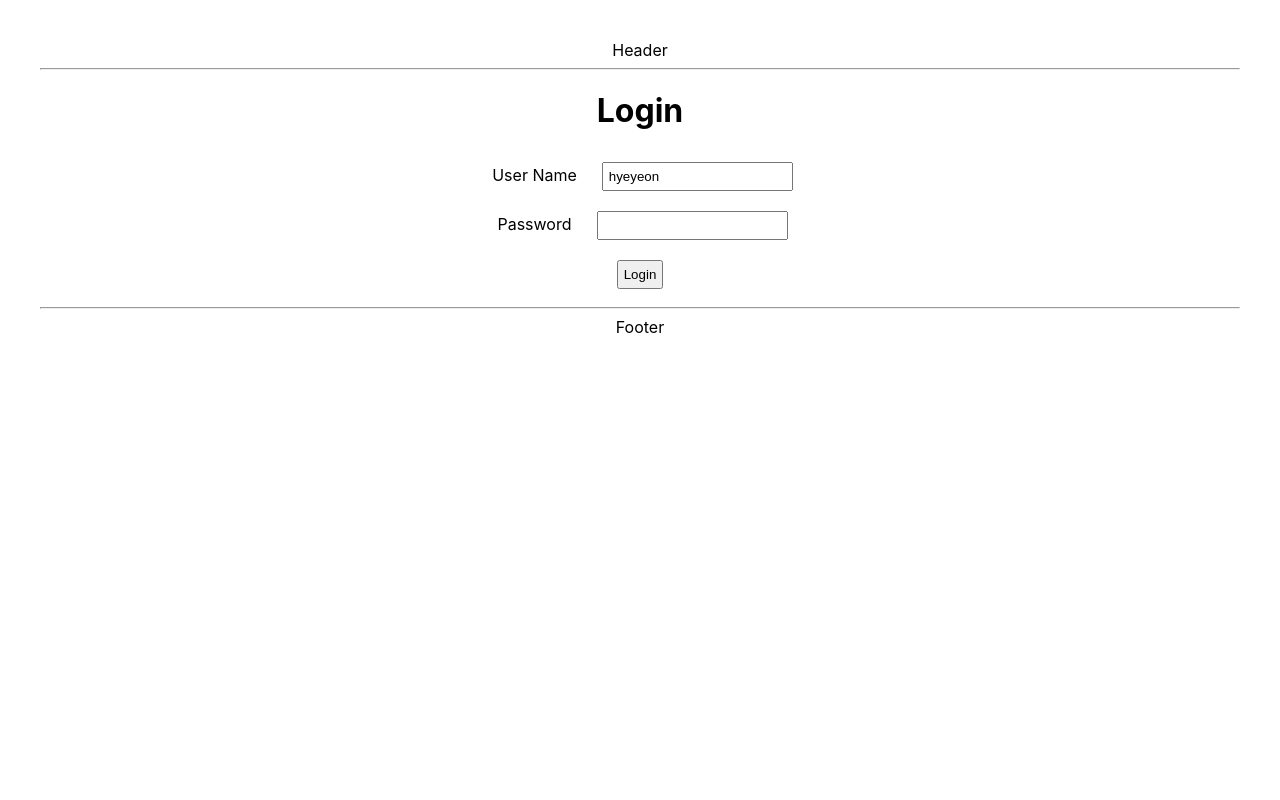
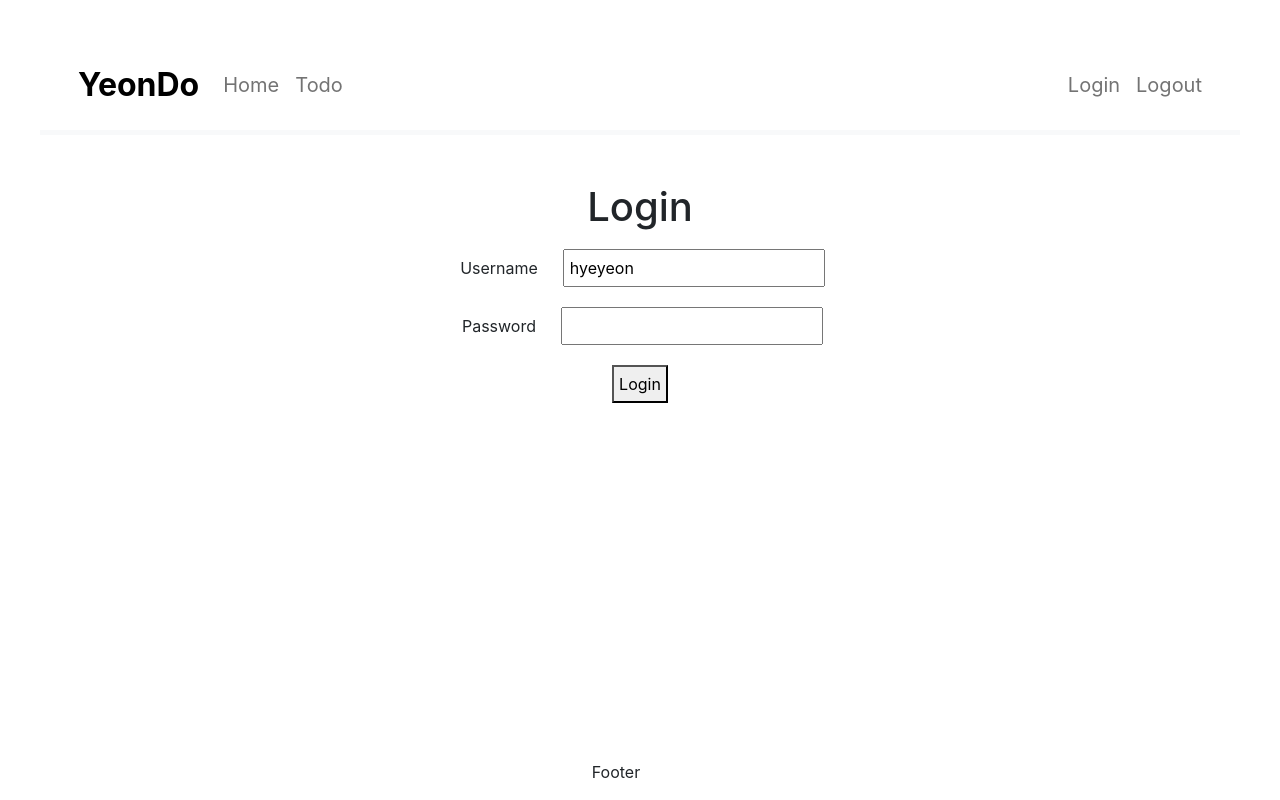
Before and after one commit to Hyeyeon-Ko/todo-frontend, a React (Create React App) app: page / in a window 1280 px wide. Built offline with nearby package versions, Linux system fonts and the light colour scheme.

Commit message:
Header, Footer에 bootstrap 적용

```diff
--- a/package.json
+++ b/package.json
@@ -6,7 +6,9 @@
     "@testing-library/jest-dom": "^5.17.0",
     "@testing-library/react": "^13.4.0",
     "@testing-library/user-event": "^13.5.0",
+    "bootstrap": "^5.3.1",
     "react": "^18.2.0",
+    "react-bootstrap": "^2.9.1",
     "react-dom": "^18.2.0",
     "react-router-dom": "^6.21.0",
     "react-scripts": "5.0.1",
--- a/public/index.html
+++ b/public/index.html
@@ -24,6 +24,12 @@
       work correctly both with client-side routing and a non-root public URL.
       Learn how to configure a non-root public URL by running `npm run build`.
     -->
+    <link
+      rel="stylesheet"
+      href="https://cdn.jsdelivr.net/npm/bootstrap@5.2.3/dist/css/bootstrap.min.css"
+      integrity="sha384-rbsA2VBKQhggwzxH7pPCaAqO46MgnOM80zW1RWuH61DGLwZJEdK2Kadq2F9CUG65"
+      crossorigin="anonymous"
+    />
     <title>Todo App</title>
   </head>
   <body>
--- a/src/components/todo/TodoApp.css
+++ b/src/components/todo/TodoApp.css
@@ -2,3 +2,10 @@ label, input, button{
     margin: 10px;
     padding: 5px;
 }
+
+footer {
+    bottom: 0;
+    position: absolute;
+    width: 90%;
+    height: 40px;
+}
--- a/src/components/todo/TodoApp.jsx
+++ b/src/components/todo/TodoApp.jsx
@@ -5,18 +5,18 @@ import { useState } from 'react'
 export default function TodoApp(){
     return(
         <div className="TodoApp">
-            <HeaderComponent/>
             <BrowserRouter>
+                <HeaderComponent/>
                 <Routes>
                     <Route path='/' element={<LoginComponent/>}/>
                     <Route path='/login' element={<LoginComponent/>}/>
                     <Route path='/welcome/:username' element={<WelcomeComponent/>}/>
-                    <Route path='/todos' element={<ListTodosComponent/>}/>
+                    <Route path='/todo' element={<ListTodoComponent/>}/>
                     <Route path='/logout' element={<LogoutComponent/>}/>
                     <Route path='/*' element={<ErrorComponent/>}/>
                 </Routes>
+                <FooterComponent/>
             </BrowserRouter>
-            <FooterComponent/>
         </div>
     )
 }
@@ -58,7 +58,7 @@ function LoginComponent(){
             {showError && <div className="errorMessage">인증 실패. 자격 증명(credential)을 확인하세요.</div>}
             <div className="loginForm">
                 <div>
-                    <label>User Name</label>
+                    <label>Username</label>
                     <input type="text" name="username" value={username} onChange={handleUsernameChange}/>
                 </div>
                 <div>
@@ -81,7 +81,7 @@ function WelcomeComponent(){
         <div className="Welcome">
             <h1>Welcome! {username}</h1>
             <div>
-                <Link to="/todos">할 일 목록으로 이동</Link>
+                <Link to="/todo">할 일 목록으로 이동</Link>
             </div>
         </div>
     )
@@ -98,7 +98,7 @@ function ErrorComponent(){
     )
 }
 
-function ListTodosComponent(){
+function ListTodoComponent(){
 
     const today = new Date();
     const targetDate = new Date(today.getFullYear()+12, today.getMonth(), today.getDay());
@@ -110,10 +110,10 @@ function ListTodosComponent(){
     ]
 
     return(
-        <div className="ListTodos">
+        <div className="container">
             <h1>할 일 목록</h1>
             <div>
-                <table>
+                <table className="table">
                     <thead>
                         <tr>
                             <td>ID</td>
@@ -144,17 +144,35 @@ function ListTodosComponent(){
 
 function HeaderComponent(){
     return(
-        <div className="header">
-            Header <hr/>
-        </div>
+        <header className="border-bottom border-light border-5 mb-5 p-2">
+            <div className="container">
+                <div className="row">
+                    <nav className="navbar navbar-expand-lg">
+                        <a className="navbar-brand ms-2 fs-2 fw-bold text-black" href="https://hyeyeon-ii.tistory.com/">YeonDo</a>
+                        <div className="collapse navbar-collapse">
+                            <ul className="navbar-nav">
+                                <li className="nav-item fs-5"><Link className="nav-link" to="/welcome/yeondo">Home</Link></li>
+                                <li className="nav-item fs-5"><Link className="nav-link" to="/todo">Todo</Link></li>
+                            </ul>
+                        </div>
+                        <ul className="navbar-nav">
+                            <li className="nav-item fs-5"><Link className="nav-link" to="/login">Login</Link></li>
+                            <li className="nav-item fs-5"><Link className="nav-link" to="/logout">Logout</Link></li>
+                        </ul>
+                    </nav>
+                </div>
+            </div>
+        </header>
     )
 }
 
 function FooterComponent(){
     return(
-        <div className="footer">
-            <hr/> Footer
-        </div>
+        <footer className="footer">
+            <div className="container">
+                Footer
+            </div>
+        </footer>
     )
 }
 
--- a/src/index.js
+++ b/src/index.js
@@ -3,6 +3,7 @@ import ReactDOM from 'react-dom/client';
 import './index.css';
 import App from './App';
 import reportWebVitals from './reportWebVitals';
+
 
 const root = ReactDOM.createRoot(document.getElementById('root'));
 root.render(
```
Also changed, not shown: 1 other file (tests, documents, lock files or other folders).
